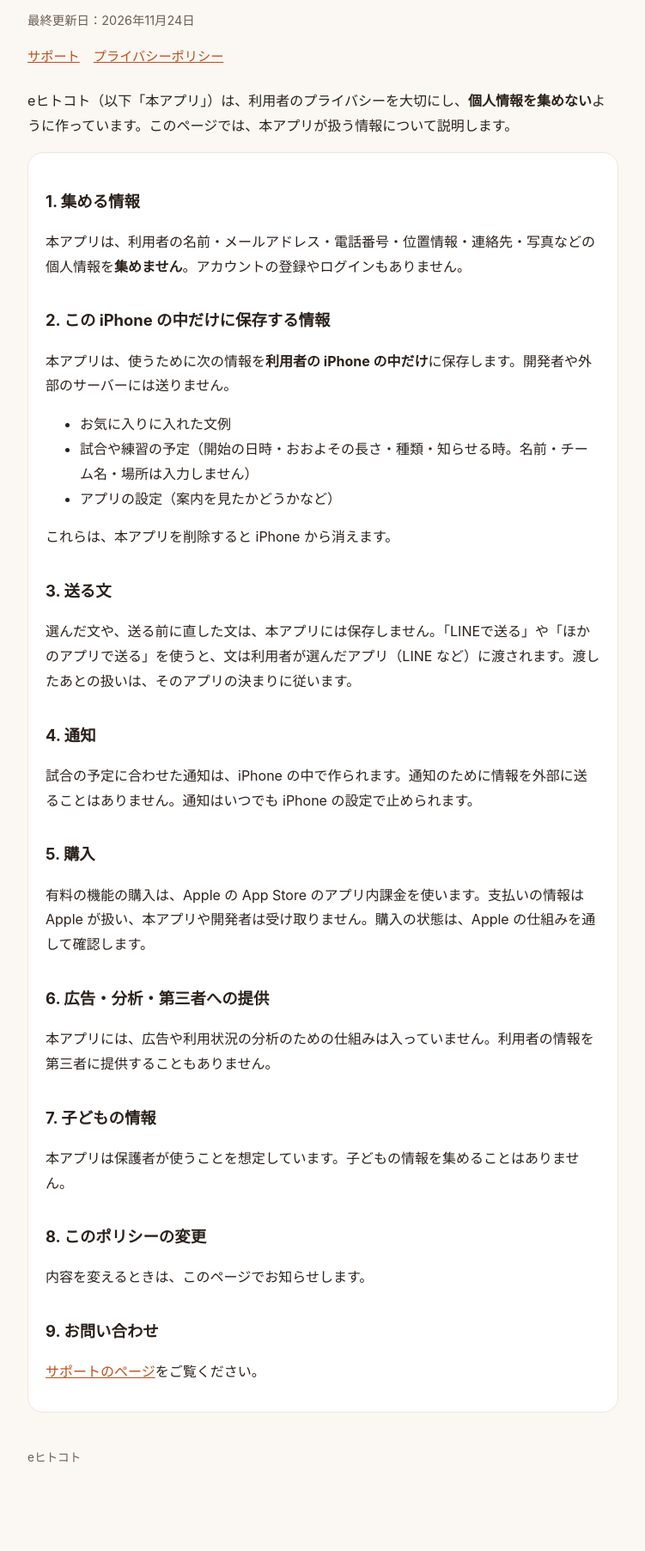
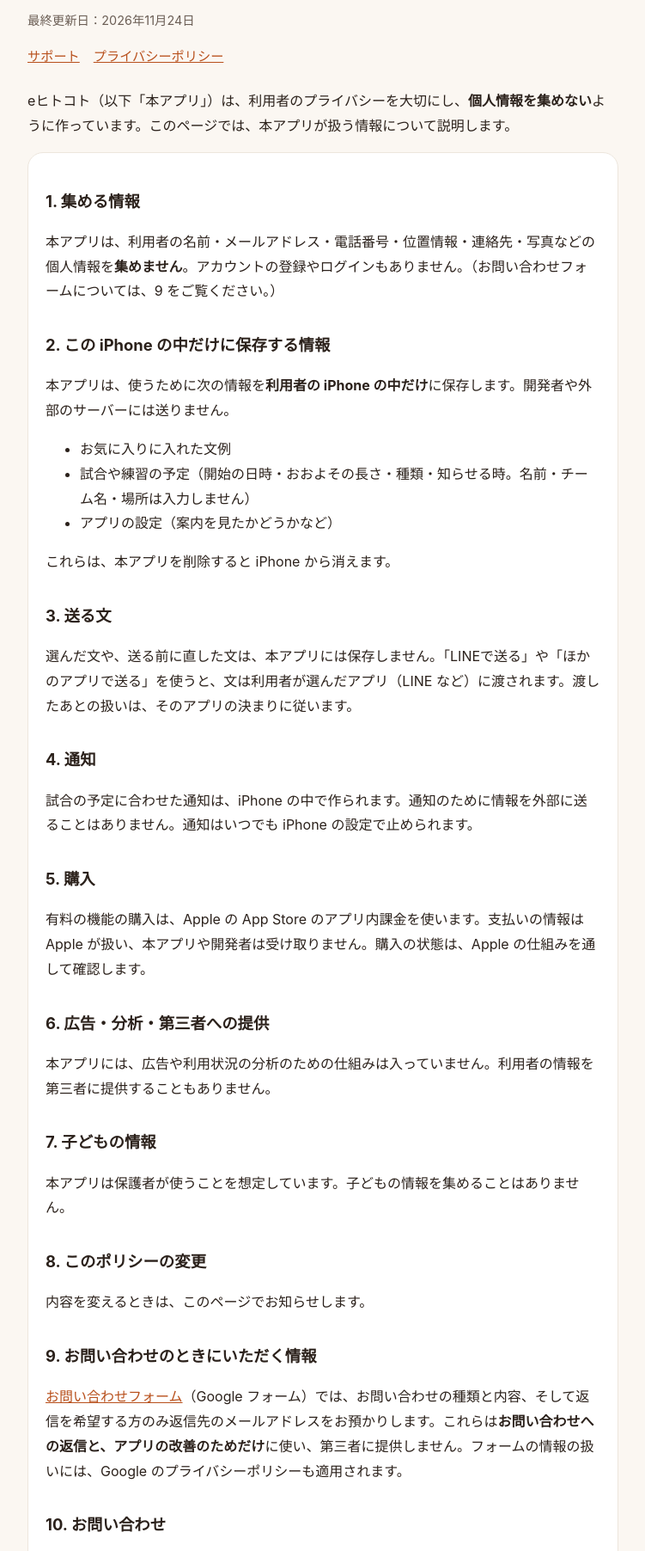
Before and after one commit to cfuturo2026s-hub/ehitokoto-support, a plain HTML site: page privacy.html in a window 1280 px wide. Shown: the part 73-1877 px from the top of the page at 86% size, without its empty margins (264-1015 px from the left). Before the commit the page ends 1845 px from the top, so only its background shows below. Drawn offline with Linux system fonts and the light colour scheme.

Commit message:
お問い合わせフォームを追加し、プライバシーポリシーに問い合わせの情報の扱いを追記
Co-Authored-By: Claude Opus 5.5 <noreply@anthropic.com>

```diff
--- a/privacy.html
+++ b/privacy.html
@@ -18,7 +18,7 @@
 
 <div class="card">
 <h2>1. 集める情報</h2>
-<p>本アプリは、利用者の名前・メールアドレス・電話番号・位置情報・連絡先・写真などの個人情報を<strong>集めません</strong>。アカウントの登録やログインもありません。</p>
+<p>本アプリは、利用者の名前・メールアドレス・電話番号・位置情報・連絡先・写真などの個人情報を<strong>集めません</strong>。アカウントの登録やログインもありません。（お問い合わせフォームについては、9 をご覧ください。）</p>
 
 <h2>2. この iPhone の中だけに保存する情報</h2>
 <p>本アプリは、使うために次の情報を<strong>利用者の iPhone の中だけ</strong>に保存します。開発者や外部のサーバーには送りません。</p>
@@ -47,7 +47,10 @@
 <h2>8. このポリシーの変更</h2>
 <p>内容を変えるときは、このページでお知らせします。</p>
 
-<h2>9. お問い合わせ</h2>
+<h2>9. お問い合わせのときにいただく情報</h2>
+<p><a href="https://docs.google.com/forms/d/e/1FAIpQLScD2oAu1evdQRWEgT-_iEjSB1zPaZcxFum0x4mUDP0yaQDoIg/viewform" target="_blank" rel="noopener">お問い合わせフォーム</a>（Google フォーム）では、お問い合わせの種類と内容、そして返信を希望する方のみ返信先のメールアドレスをお預かりします。これらは<strong>お問い合わせへの返信と、アプリの改善のためだけ</strong>に使い、第三者に提供しません。フォームの情報の扱いには、Google のプライバシーポリシーも適用されます。</p>
+
+<h2>10. お問い合わせ</h2>
 <p><a href="./">サポートのページ</a>をご覧ください。</p>
 </div>
 
```
Also changed, not shown: index.html (+2 -1 lines).
